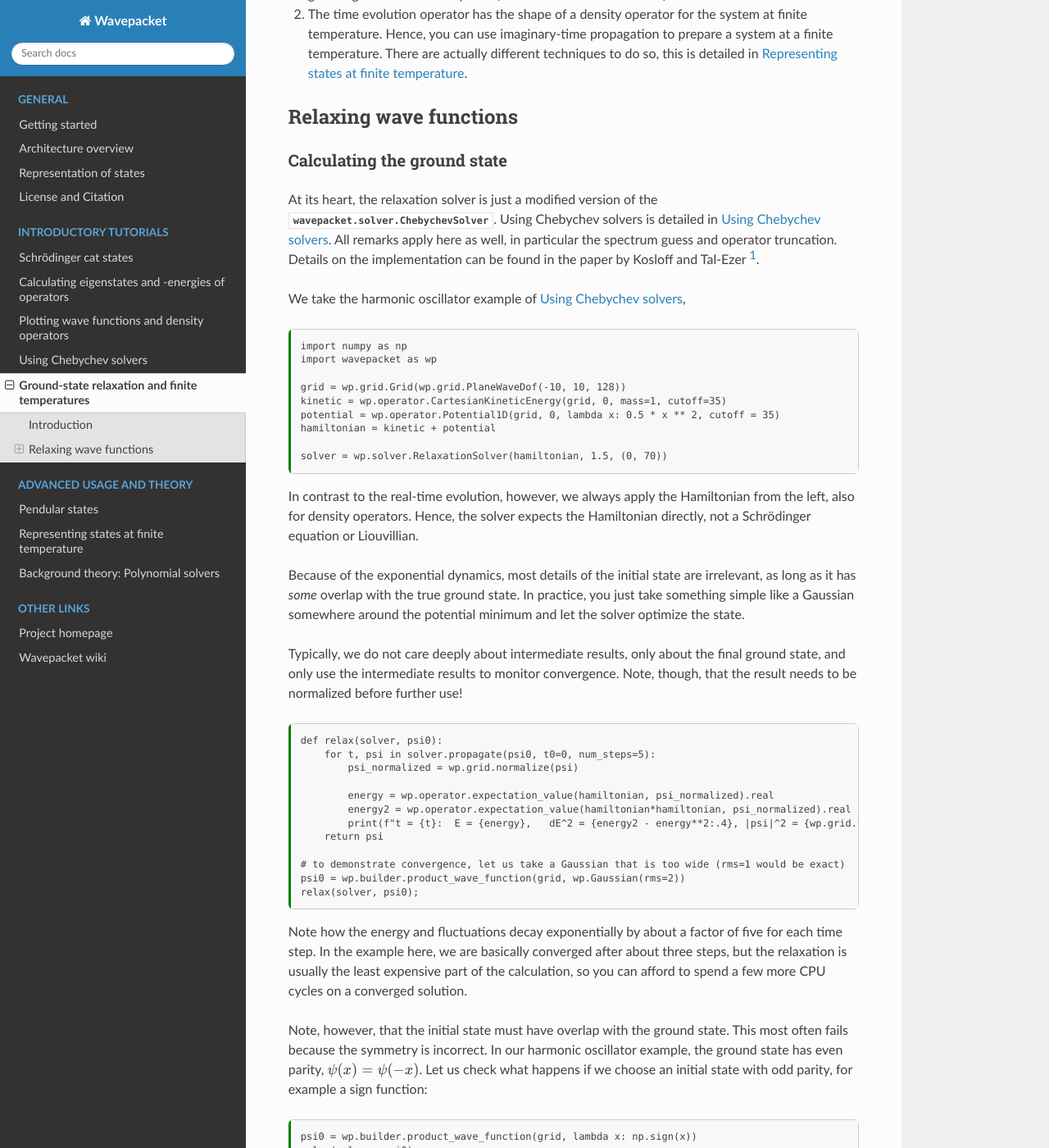
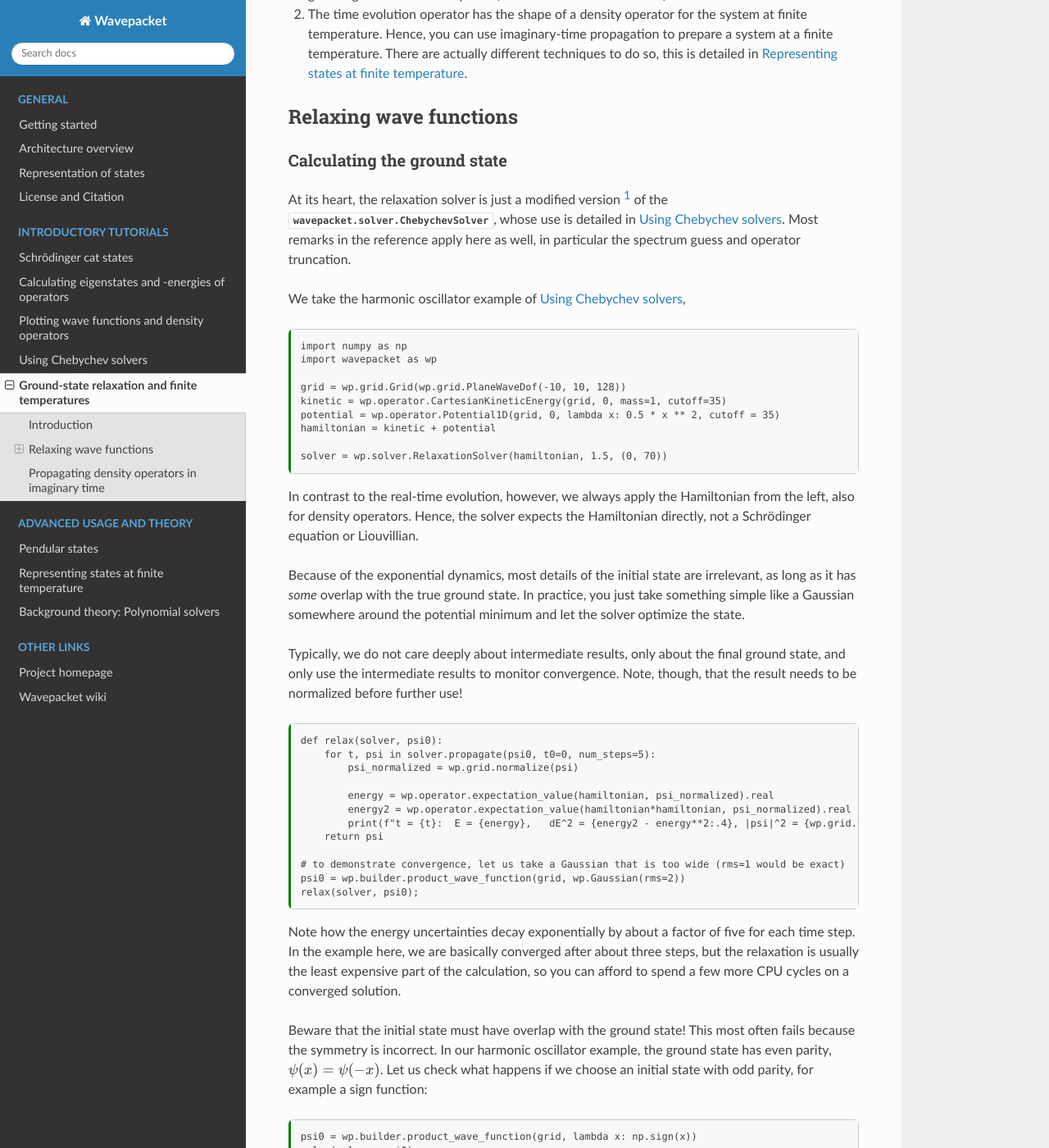
Before and after one commit to ulflor/wavepacket, a Sphinx documentation site: the page built from doc/tutorials/relaxation.md, in a window 1280 px wide and 1400 px high, scrolled down 551 px. Shown: the whole window at 82% size. Built offline with Sphinx 7.4.7 and the Read the Docs theme 3.1.0, drawn with Linux system fonts in a browser that asks for light colours; formulas are drawn with MathJax 3; pages that are not in the unit, such as notebooks, are missing from menus; some of the changed text lies outside the part shown.

Commit message:
Minor cleanups and changes to the new documentation.

````diff
--- a/doc/tutorials/relaxation.md
+++ b/doc/tutorials/relaxation.md
@@ -8,7 +8,7 @@ kernelspec:
 
 ## Introduction
 
-If we  make the time imaginary, {math}`t \to \imath \tau`, the Schrödinger equation becomes
+In imaginary time, {math}`t \to \imath \tau`, the Schrödinger equation becomes
 
 ```{math}
     \frac{\partial \psi}{\partial \tau} = - \hat H \psi(\tau)
@@ -35,10 +35,10 @@ There are two main applications for such a time evolution:
 
 ### Calculating the ground state
 
-At its heart, the relaxation solver is just a modified version of the {py:class}`wavepacket.solver.ChebychevSolver`.
-Using Chebychev solvers is detailed in {doc}`chebychev_solvers`.
-All remarks apply here as well, in particular the spectrum guess and operator truncation.
-Details on the implementation can be found in the paper by Kosloff and Tal-Ezer [^ChebychevImag].
+At its heart, the relaxation solver is just a modified version [^ChebychevImag]
+of the {py:class}`wavepacket.solver.ChebychevSolver`,
+whose use is detailed in {doc}`chebychev_solvers`.
+Most remarks in the reference apply here as well, in particular the spectrum guess and operator truncation.
 
 We take the harmonic oscillator example of {doc}`chebychev_solvers`,
 
@@ -82,12 +82,12 @@ psi0 = wp.builder.product_wave_function(grid, wp.Gaussian(rms=2))
 relax(solver, psi0);
 ```
 
-Note how the energy and fluctuations decay exponentially by about a factor of five for each time step.
+Note how the energy uncertainties decay exponentially by about a factor of five for each time step.
 In the example here, we are basically converged after about three steps,
 but the relaxation is usually the least expensive part of the calculation,
 so you can afford to spend a few more CPU cycles on a converged solution.
 
-Note, however, that the initial state must have overlap with the ground state.
+Beware that the initial state must have overlap with the ground state!
 This most often fails because the symmetry is incorrect.
 In our harmonic oscillator example, the ground state has even parity, {math}`\psi(x) = \psi(-x)`.
 Let us check what happens if we choose an initial state with odd parity, for example a sign function:
@@ -179,7 +179,7 @@ oscillator example seems pretty robust against this issue.
 In conclusion, you may only want to recover a few excited states of the Hamiltonian and monitor the
 convergence carefully.
 
-### Propagating density operators in imaginary time
+## Propagating density operators in imaginary time
 
 The calculation of the density operator for finite temperatures is derived in a roundabout way.
 The Liouville-von-Neumann (LvNe) equation
````
Also changed, not shown: other parts of doc/tutorials/relaxation.md (+2 -2 lines), doc/advanced/polynomial_solvers.md (+13 -14 lines), doc/tutorials/chebychev_solvers.md (+6 -5 lines).
